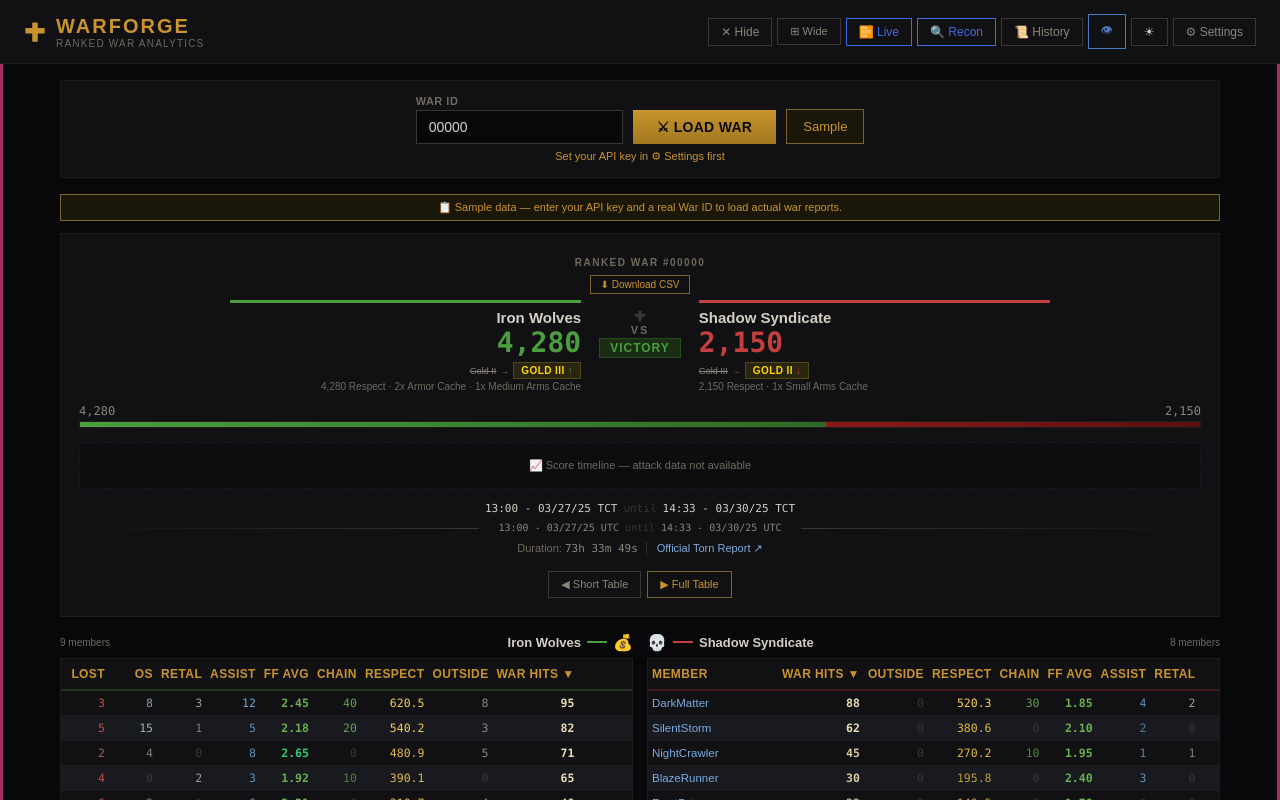
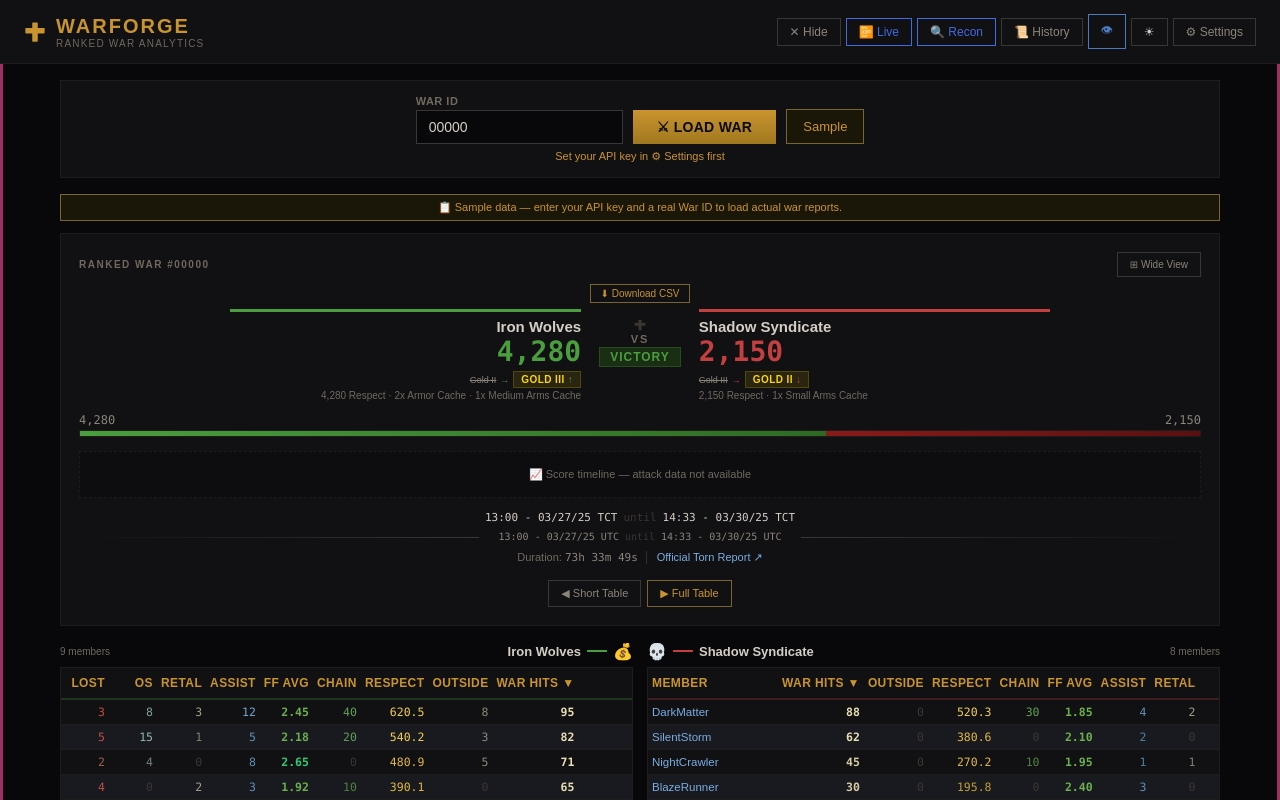
Before and after one commit to ghostddragons-cloud/WarForge, a Next.js app in the folder WarForgeV2/: page / in a window 1280 px wide. Both pictures are taken after a click on the button "Sample". Shown: the top 800 px of the page. Built offline with nearby package versions, Linux system fonts and the light colour scheme.

Commit message:
Update index.js

```diff
--- a/WarForgeV2/pages/index.js
+++ b/WarForgeV2/pages/index.js
@@ -483,7 +483,6 @@ export default function WarForge(){
         <div style={{display:"flex",alignItems:"center",gap:"10px"}}><Cross size={22} color={th.gold}/><div><a href="/" style={{fontWeight:800,fontSize:"20px",letterSpacing:"2px",color:th.gold,textTransform:"uppercase",textDecoration:"none",display:"block"}}>WarForge</a><div style={{fontSize:"10px",color:th.steel,textTransform:"uppercase",letterSpacing:"1.2px"}}>Ranked War Analytics</div></div></div>
         <div style={{display:"flex",gap:"5px",alignItems:"center"}}>
           {warData&&<button onClick={clear} style={bS}>✕ Hide</button>}
-          {warData&&<button onClick={()=>setWV(!wideView)} style={{...bS,fontSize:"11px",borderColor:wideView?th.gD:th.iron,color:wideView?th.gold:th.bD}}>{wideView?"⊞ Wide ✓":"⊞ Wide"}</button>}
           <a href="/live" style={{...bS,textDecoration:"none",display:"inline-flex",alignItems:"center",gap:"4px",color:liveStatus==="LIVE"?"#8A9A5B":"#4169E1",border:`1px solid ${liveStatus==="LIVE"?"#8A9A5B":"#4169E1"}`}}>{liveStatus==="LIVE"?"🚨 Live":"📴 Live"}</a>
           <a href="/recon" style={{...bS,textDecoration:"none",display:"inline-flex",alignItems:"center",gap:"4px",color:"#4169E1",border:"1px solid #4169E1"}}>🔍 Recon</a>
           <button onClick={()=>{setSH(!showHist);if(!showHist)setSS(false);}} style={{...bS,borderColor:showHist?th.gD:th.iron,color:showHist?th.gold:th.bD}}>
@@ -558,14 +557,11 @@ export default function WarForge(){
                 <MemberTable members={warData.faction.members} title={warData.faction.name} accent={th.vic} theme={th} hasAtk={hasAtk} isWinner={warData.faction.isWinner} compact={compact} mirror={true}/>
               </div>
 
-              {/* CENTER: The summary card (same as default layout's card) */}
+              {/* CENTER: The summary card */}
               <div style={{flex:1.2, minWidth:0, background:th.card, border:`1px solid ${th.cb}`, padding:"18px", marginBottom:"16px"}}>
                 <div style={{display:"flex", justifyContent:"space-between", alignItems:"center", marginBottom:"6px"}}>
                   <span style={{fontSize:"10px", color:th.steel, textTransform:"uppercase", letterSpacing:"1.5px", fontWeight:700}}>Ranked War #{warData.warId}</span>
-                  {/* Wide view button now here (top right of card) */}
-                  <button onClick={()=>setWV(!wideView)} style={{...bS, fontSize:"10px", borderColor:wideView?th.gD:th.iron, color:wideView?th.gold:th.bD}}>
-                    {wideView ? "⊞ Wide ✓" : "⊞ Wide"}
-                  </button>
+                  <button onClick={()=>setWV(false)} style={{...bS, fontSize:"10px", borderColor:th.iron, color:th.bD}}>⊞ Exit Wide View</button>
                 </div>
                 <div style={{textAlign:"center", marginBottom:"6px"}}>
                   <div><button onClick={()=>exportCSV(warData)} style={{background:"transparent", border:`1px solid ${th.gD}`, padding:"3px 10px", color:th.gold, fontSize:"10px", cursor:"pointer", fontFamily:"Arial,sans-serif"}}>⬇ Download CSV</button></div>
@@ -606,9 +602,12 @@ export default function WarForge(){
             /* ── DEFAULT: stacked layout (card on top, tables below) ── */
             <>
               <div style={{background:th.card, border:`1px solid ${th.cb}`, padding:"18px", marginBottom:"16px"}}>
+                <div style={{display:"flex", justifyContent:"space-between", alignItems:"center", marginBottom:"6px"}}>
+                  <span style={{fontSize:"10px", color:th.steel, textTransform:"uppercase", letterSpacing:"1.5px", fontWeight:700}}>Ranked War #{warData.warId}</span>
+                  <button onClick={()=>setWV(true)} style={{...bS, fontSize:"10px", borderColor:th.iron, color:th.bD}}>⊞ Wide View</button>
+                </div>
                 <div style={{textAlign:"center", marginBottom:"6px"}}>
-                  <span style={{fontSize:"10px", color:th.steel, textTransform:"uppercase", letterSpacing:"1.5px", fontWeight:700}}>Ranked War #{warData.warId}</span>
-                  <div style={{marginTop:"4px"}}><button onClick={()=>exportCSV(warData)} style={{background:"transparent", border:`1px solid ${th.gD}`, padding:"3px 10px", color:th.gold, fontSize:"10px", cursor:"pointer", fontFamily:"Arial,sans-serif"}}>⬇ Download CSV</button></div>
+                  <div><button onClick={()=>exportCSV(warData)} style={{background:"transparent", border:`1px solid ${th.gD}`, padding:"3px 10px", color:th.gold, fontSize:"10px", cursor:"pointer", fontFamily:"Arial,sans-serif"}}>⬇ Download CSV</button></div>
                 </div>
                 <div style={{display:"flex", alignItems:"flex-start", justifyContent:"center", gap:"18px", marginBottom:"12px", flexWrap:"wrap"}}>
                   <FactionBlock f={warData.faction} align="right" accent={th.vic} theme={th}/>
```
